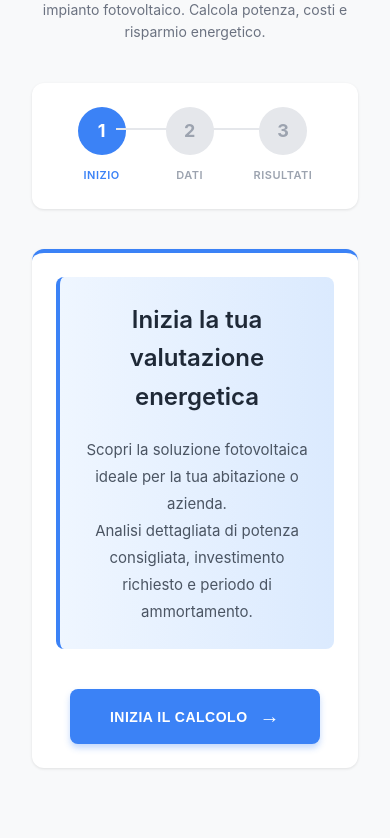
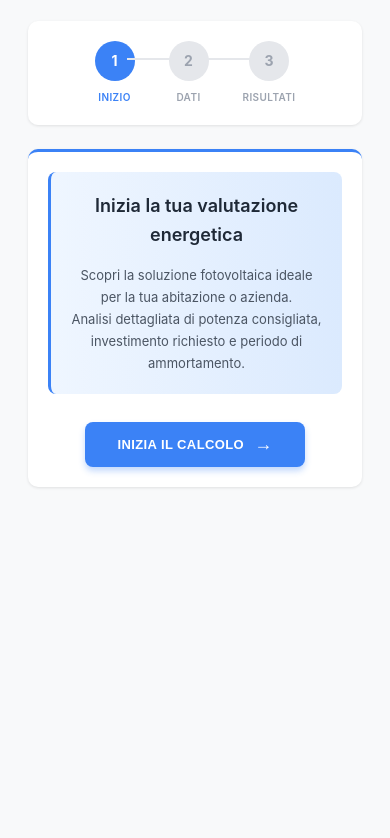
Before and after one commit to menzo1999/SolarCalculator-Welcome, a plain HTML site: page index.html in a window 390 px wide. Shown: the part 131-969 px from the top of the page. After the commit the page ends 844 px from the top, so only its background shows below. Drawn offline with Linux system fonts and the light colour scheme.

Commit message:
Update index.html

```diff
--- a/index.html
+++ b/index.html
@@ -16,14 +16,14 @@
             background: #f8f9fa;
             color: #1a1a1a;
             line-height: 1.6;
-            padding: 40px 16px;
+            padding: 24px 16px;
             -webkit-font-smoothing: antialiased;
             -moz-osx-font-smoothing: grayscale;
             min-height: 100vh;
         }
 
         .container {
-            max-width: 1200px;
+            max-width: 900px;
             margin: 0 auto;
             padding: 0 16px;
         }
@@ -31,31 +31,31 @@
         /* Header */
         .header-title {
             text-align: center;
-            margin-bottom: 20px;
+            margin-bottom: 16px;
         }
 
         .main-title {
-            font-size: 48px;
+            font-size: 32px;
             font-weight: 700;
             color: #3b82f6;
-            margin-bottom: 16px;
+            margin-bottom: 12px;
         }
 
         .subtitle {
-            font-size: 16px;
+            font-size: 14px;
             color: #6b7280;
             font-weight: 400;
-            max-width: 700px;
+            max-width: 600px;
             margin: 0 auto;
-            line-height: 1.6;
+            line-height: 1.5;
         }
 
         /* Progress Indicator */
         .progress-container {
             background: #ffffff;
-            padding: 40px;
-            border-radius: 12px;
-            margin: 40px auto;
+            padding: 24px;
+            border-radius: 10px;
+            margin: 24px auto;
             box-shadow: 0 1px 3px rgba(0, 0, 0, 0.1);
         }
 
@@ -64,7 +64,7 @@
             justify-content: center;
             align-items: center;
             gap: 0;
-            max-width: 600px;
+            max-width: 500px;
             margin: 0 auto;
         }
 
@@ -72,13 +72,13 @@
             display: flex;
             flex-direction: column;
             align-items: center;
-            gap: 12px;
+            gap: 8px;
             flex: 0 0 auto;
         }
 
         .progress-circle {
-            width: 56px;
-            height: 56px;
+            width: 44px;
+            height: 44px;
             border-radius: 50%;
             background: #e5e7eb;
             color: #9ca3af;
@@ -86,7 +86,7 @@
             align-items: center;
             justify-content: center;
             font-weight: 700;
-            font-size: 20px;
+            font-size: 16px;
             transition: all 0.3s ease;
         }
 
@@ -96,11 +96,11 @@
         }
 
         .progress-step-label {
-            font-size: 11px;
+            font-size: 10px;
             font-weight: 600;
             color: #9ca3af;
             text-transform: uppercase;
-            letter-spacing: 0.5px;
+            letter-spacing: 0.4px;
         }
 
         .progress-step.active .progress-step-label {
@@ -108,71 +108,71 @@
         }
 
         .progress-line {
-            width: 120px;
+            width: 80px;
             height: 2px;
             background: #e5e7eb;
-            margin: 0 -10px;
-            margin-bottom: 35px;
+            margin: 0 -8px;
+            margin-bottom: 28px;
         }
 
         /* Content Box */
         .content-box {
             background: #ffffff;
-            padding: 50px;
-            border-radius: 12px;
+            padding: 32px;
+            border-radius: 10px;
             box-shadow: 0 1px 3px rgba(0, 0, 0, 0.1);
-            border-top: 4px solid #3b82f6;
-            margin-bottom: 30px;
+            border-top: 3px solid #3b82f6;
+            margin-bottom: 24px;
         }
 
         .intro-section {
             background: linear-gradient(to right, #eff6ff, #dbeafe);
-            padding: 40px;
+            padding: 28px;
             border-radius: 8px;
-            border-left: 4px solid #3b82f6;
-            margin-bottom: 40px;
+            border-left: 3px solid #3b82f6;
+            margin-bottom: 28px;
         }
 
         .intro-title {
-            font-size: 24px;
+            font-size: 20px;
             font-weight: 600;
             color: #1f2937;
-            margin-bottom: 20px;
+            margin-bottom: 14px;
             text-align: center;
         }
 
         .intro-text {
-            font-size: 15px;
+            font-size: 14px;
             color: #4b5563;
-            line-height: 1.8;
+            line-height: 1.7;
             text-align: center;
-            max-width: 800px;
+            max-width: 650px;
             margin: 0 auto;
         }
 
         /* Button */
         .button-container {
             text-align: right;
-            margin-top: 40px;
+            margin-top: 28px;
         }
 
         .cta-button {
             display: inline-flex;
             align-items: center;
-            gap: 12px;
+            gap: 10px;
             background: #3b82f6;
             color: white;
-            padding: 18px 50px;
+            padding: 14px 36px;
             border-radius: 8px;
             text-decoration: none;
             font-weight: 600;
-            font-size: 16px;
+            font-size: 14px;
             transition: all 0.3s ease;
             box-shadow: 0 4px 6px rgba(59, 130, 246, 0.3);
             cursor: pointer;
             border: none;
             text-transform: uppercase;
-            letter-spacing: 0.5px;
+            letter-spacing: 0.4px;
         }
 
         .cta-button:hover {
@@ -182,7 +182,7 @@
         }
 
         .arrow {
-            font-size: 20px;
+            font-size: 18px;
             transition: transform 0.3s ease;
         }
 
@@ -191,31 +191,43 @@
         }
 
         @media (max-width: 768px) {
+            body {
+                padding: 16px 12px;
+            }
+
             .main-title {
-                font-size: 32px;
+                font-size: 26px;
             }
 
             .subtitle {
-                font-size: 14px;
+                font-size: 13px;
             }
 
             .progress-container,
             .content-box {
-                padding: 24px;
+                padding: 20px;
             }
 
             .intro-section {
-                padding: 24px;
+                padding: 20px;
+            }
+
+            .intro-title {
+                font-size: 18px;
+            }
+
+            .intro-text {
+                font-size: 13px;
             }
 
             .progress-line {
-                width: 60px;
+                width: 50px;
             }
 
             .progress-circle {
-                width: 48px;
-                height: 48px;
-                font-size: 18px;
+                width: 40px;
+                height: 40px;
+                font-size: 14px;
             }
 
             .button-container {
@@ -223,8 +235,8 @@
             }
 
             .cta-button {
-                padding: 16px 40px;
-                font-size: 14px;
+                padding: 12px 32px;
+                font-size: 13px;
             }
         }
     </style>
```
